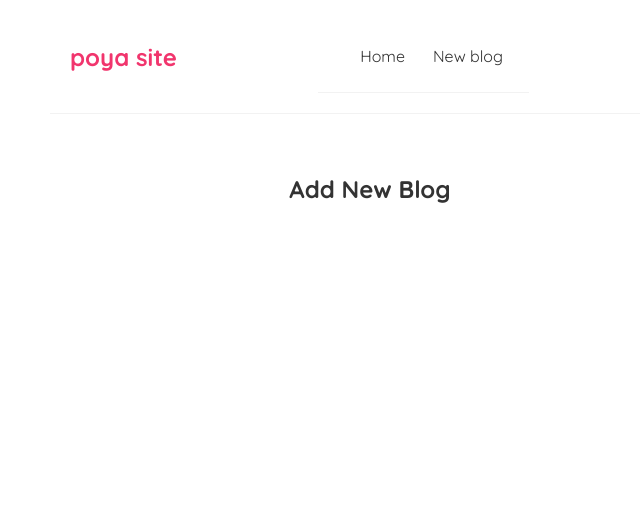
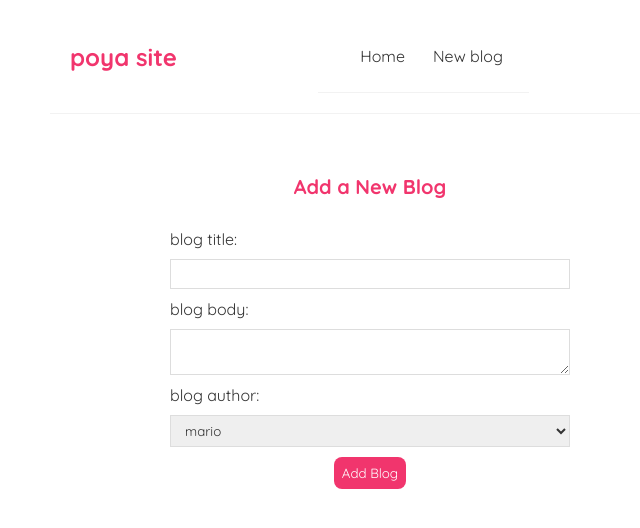
Before and after one commit to zahrasarabi79/reacttest, a React (Create React App) app: page /create in a window 1280 px wide. Shown: the top 528 px of the page, without its empty margins (270-910 px from the left). Built offline with nearby package versions, Linux system fonts and the light colour scheme.

Commit message:
Controlled Inputs (forms)

```diff
--- a/src/Creat.js
+++ b/src/Creat.js
@@ -1,7 +1,35 @@
+import { useState } from "react";
+
 const Create = () => {
+  const [title, setTitle] = useState("");
+  const [body, setBody] = useState("");
+  const [author, setAuthor] = useState("");
+
   return (
     <div className="create">
-      <h2>Add New Blog</h2>
+      <h2>Add a New Blog</h2>
+      <form>
+        <label>blog title:</label>
+        <input
+          type="text"
+          value={title}
+          onChange={(e) => setTitle(e.target.value)}
+          required
+        />
+        <label>blog body:</label>
+        <textarea
+          value={body}
+          onChange={(e) => setBody(e.target.value)}
+          required
+        ></textarea>
+        <label>blog author:</label>
+        <select value={author} onChange={(e) => setAuthor(e.target.value)}>
+          <option value="mario">mario</option>
+          <option value="youshi">youshi</option>
+        </select>
+        <button>Add Blog</button>
+        <p>{body}</p>
+      </form>
     </div>
   );
 };
--- a/src/index.css
+++ b/src/index.css
@@ -67,3 +67,36 @@
   border-radius: 8px;
   cursor: pointer;
 }
+/* create new blog form */
+.create {
+  max-width: 400px;
+  margin: 0 auto;
+  text-align: center;
+}
+.create label {
+  text-align: left;
+  display: block;
+}
+.create h2 {
+  font-size: 20px;
+  color: #f1356d;
+  margin-bottom: 30px;
+}
+.create input,
+.create textarea,
+.create select {
+  width: 100%;
+  padding: 6px 10px;
+  margin: 10px 0;
+  border: 1px solid #ddd;
+  box-sizing: border-box;
+  display: block;
+}
+.create button {
+  background: #f1356d;
+  color: #fff;
+  border: 0;
+  padding: 8px;
+  border-radius: 8px;
+  cursor: pointer;
+}
```
